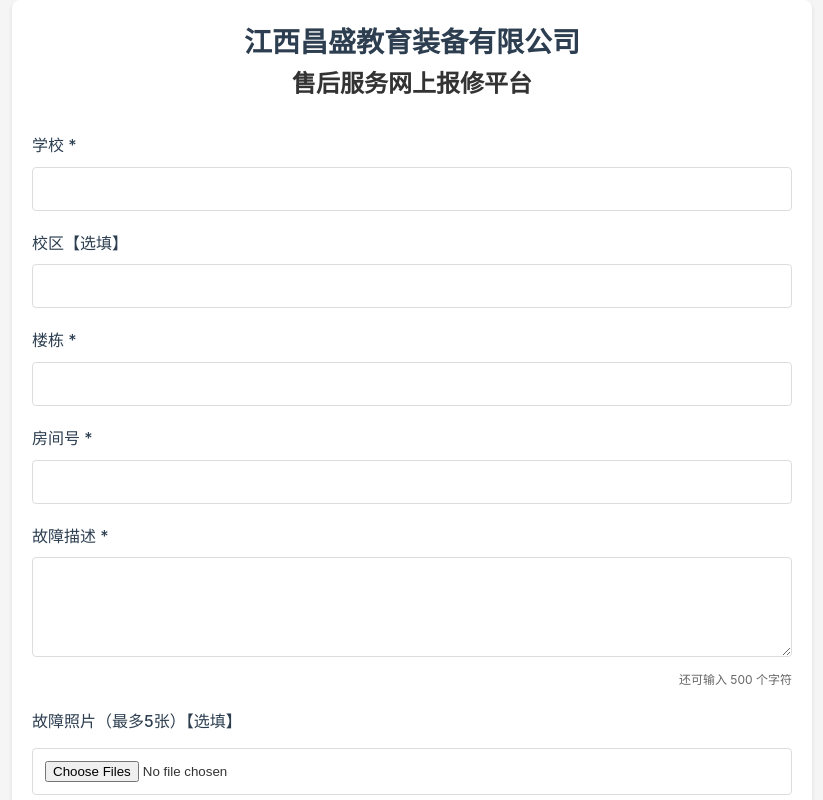
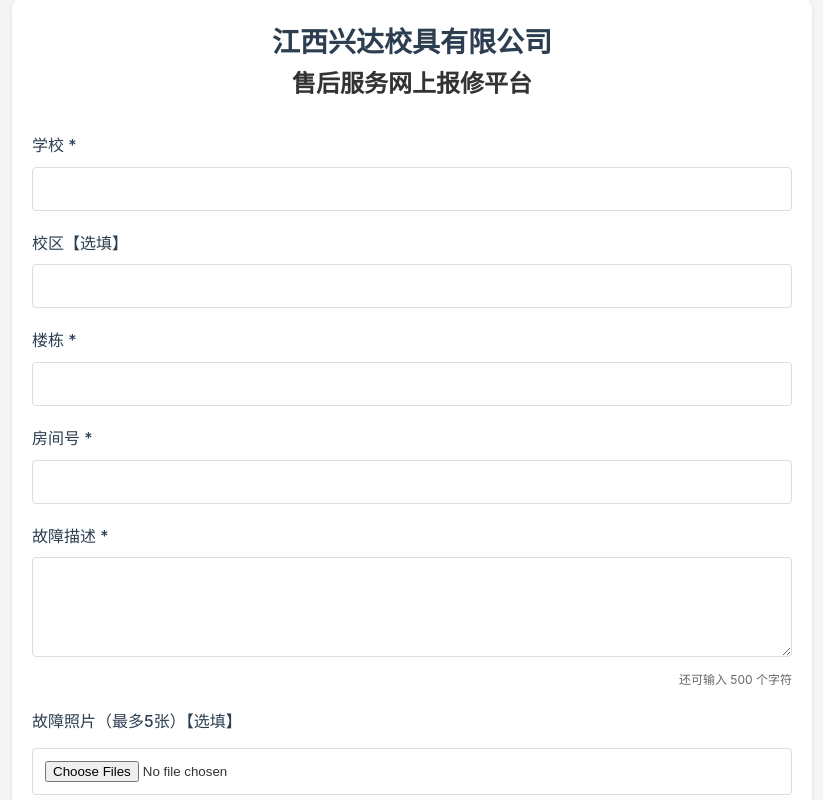
Before and after one commit to Himangguo/repair-system, a website: page public/index.html in a window 1280 px wide. Shown: the top 800 px of the page, without its empty margins (228-1051 px from the left). Drawn offline with Linux system fonts and the light colour scheme.

Commit message:
feat: 修改公司名

```diff
--- a/public/index.html
+++ b/public/index.html
@@ -3,12 +3,12 @@
 <head>
     <meta charset="UTF-8">
     <meta name="viewport" content="width=device-width, initial-scale=1.0">
-    <title>江西昌盛教育装备有限公司售后服务网上报修平台</title>
+    <title>江西兴达校具有限公司售后服务网上报修平台</title>
     <link rel="stylesheet" href="styles.css">
 </head>
 <body>
     <div class="container">
-        <h1>江西昌盛教育装备有限公司</h1>
+        <h1>江西兴达校具有限公司</h1>
         <h2>售后服务网上报修平台</h2>
 
         <form id="repairForm" enctype="multipart/form-data">
```
